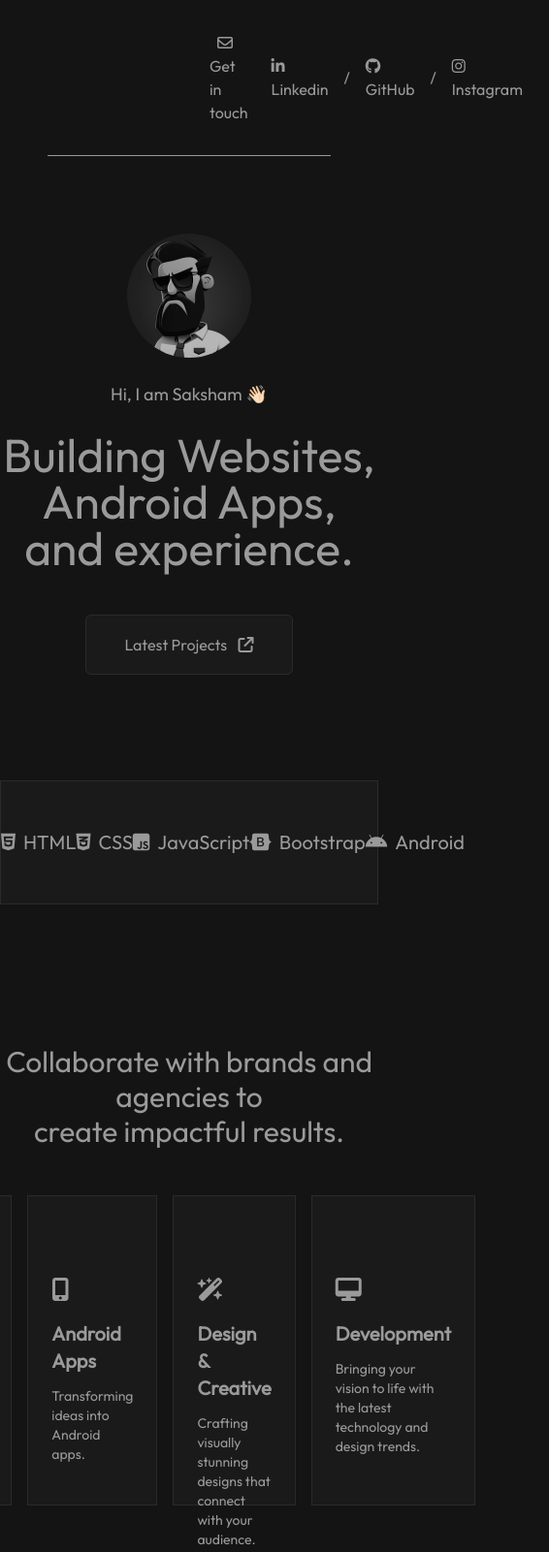
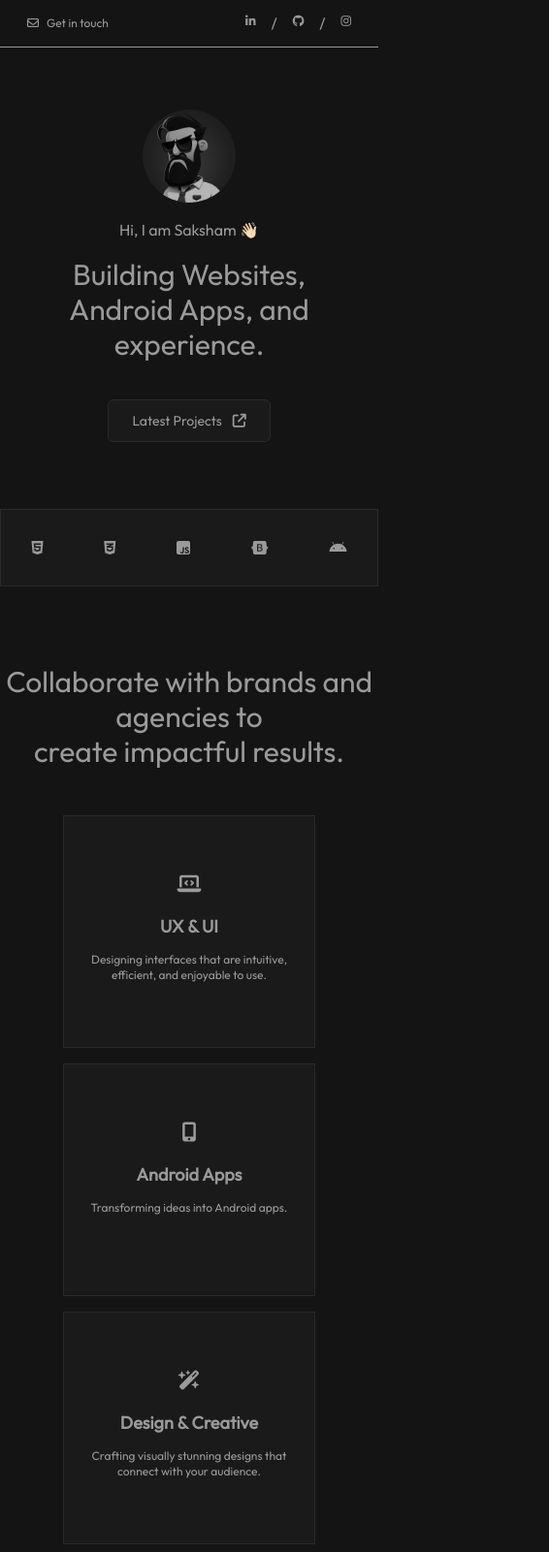
Before and after one commit to sakshamxt/sakshamxt.github.io, a plain HTML site: page index.html in a window 390 px wide. Shown: the top 1601 px of the page at 97% size, 566 px wide, since content can reach past the window. Drawn offline with Linux system fonts and the light colour scheme.

Commit message:
Add files via upload

```diff
--- a/index.html
+++ b/index.html
@@ -14,108 +14,110 @@
     <link rel="shortcut icon" href="/assets/favicon-569d9036.ico" type="image/x-icon">
 
     <title>Saksham Tyagi | Portfolio</title>
-  <link rel="stylesheet" href="/assets/index-09c3f69e.css">
+  <link rel="stylesheet" href="/assets/index-a55e28ed.css">
 </head>
 <body>
     <header>
-        <nav class="flex justify-between my-6 mx-52">
+        <nav class="flex justify-between my-2 mx-3 sm:my-6 sm:mx-52">
             <div class="leftLink inline-flex items-center">
-                <a href="#" class="hover:text-white transition-all p-2"><i class="fa-regular fa-envelope mx-2"></i>Get in touch</a>
+                <a href="#" class="hover:text-white transition-all p-2 text-xs sm:text-base"><i class="fa-regular fa-envelope mx-2"></i>Get in touch</a>
             </div>
             <div class="rightLink inline-flex items-center">
-                <a href="#" class="p-2 mx-2 hover:text-white transition-all"><i class="fa-brands fa-linkedin-in mr-2"></i>Linkedin</a>
+                <a href="#" class="p-2 mx-2 hover:text-white transition-all inline-flex text-xs sm:text-base"><i class="fa-brands fa-linkedin-in sm:mt-1 sm:mr-2"></i><h2 class="text-[0px] sm:text-base">Linkedin</h2></a>
                 <p>/</p>
-                <a href="#" class="p-2 mx-2 hover:text-white transition-all"><i class="fa-brands fa-github mr-2"></i>GitHub</a>
+                <a href="#" class="p-2 mx-2 hover:text-white transition-all inline-flex text-xs sm:text-base"><i class="fa-brands fa-github sm:mt-1 sm:mr-2"></i><h2 class="text-[0px] sm:text-base">GitHub</h2></a>
                 <p>/</p>
-                <a href="#" class="p-2 mx-2 hover:text-white transition-all"><i class="fa-brands fa-instagram mr-2"></i>Instagram</a>
+                <a href="#" class="p-2 mx-2 hover:text-white transition-all inline-flex text-xs sm:text-base"><i class="fa-brands fa-instagram sm:mt-1 sm:mr-2"></i><h2 class="text-[0px] sm:text-base">Instagram</h2></a>
             </div>
         </nav>
     </header>
         <center>
-            <hr class="h-px bg-primary border-0 w-3/4" />
+            <hr class="h-px bg-primary border-0 sm:w-3/4" />
         </center>
 
         <center>
             <div>
-                <img src="/assets/dp-398705f6.png" class="mt-20 w-32 h-auto rounded-full" alt="Profile-Pic">
-                <h3 class="text-lg my-6">Hi, I am Saksham 👋🏻</h3>
-                <h1 class="text-5xl w-96">Building Websites, Android Apps, and experience.</h1>
-                <a href="#" class="hover:border-activeBorderColor transition-all border border-solid border-borderColor rounded-md text-base relative top-16 p-5 px-10 bg-secondary">Latest Projects <i class="fa-solid fa-arrow-up-right-from-square ml-2"></i></a>
+                <img src="/assets/dp-398705f6.png" class="mt-16 sm:mt-20 w-24 sm:w-32 h-auto rounded-full" alt="Profile-Pic">
+                <h3 class="text-base sm:text-lg my-4 sm:my-6">Hi, I am Saksham 👋🏻</h3>
+                <h1 class="text-3xl w-64 sm:text-5xl sm:w-96">Building Websites, Android Apps, and experience.</h1>
+                <a href="#" class="hover:border-activeBorderColor transition-all border border-solid border-borderColor rounded-md text-sm sm:text-base relative top-12 sm:top-16 p-3 sm:p-5 px-6 sm:px-10 bg-secondary">Latest Projects <i class="fa-solid fa-arrow-up-right-from-square ml-2"></i></a>
             </div>
         </center>
 
 
         <!-- Skills  -->
 
-        <div class="flex justify-around border border-solid border-borderColor w-full bg-secondary mt-48 h-32">
+        <div class="flex justify-around sm:justify-around border border-solid border-borderColor w-full sm:w-full bg-secondary mt-32 sm:mt-48 h-20 sm:h-32">
             <div class="inline-flex items-center">
-                <i class="fa-brands fa-html5 text-xl mr-2"></i>
-                <h1 class="text-xl">HTML</h1>
+                <i class="fa-brands fa-html5 text-base sm:text-xl mr-0 sm:mr-2"></i>
+                <h1 class="text-[0px] sm:text-xl">HTML</h1>
             </div>
             <div class="inline-flex items-center">
-                <i class="fa-brands fa-css3-alt text-xl mr-2"></i>
-                <h1 class="text-xl">CSS</h1>
+                <i class="fa-brands fa-css3-alt text-base sm:text-xl mr-0 sm:mr-2"></i>
+                <h1 class="text-[0px] sm:text-xl">CSS</h1>
             </div>
             <div class="inline-flex items-center">
-                <i class="fa-brands fa-square-js text-xl mr-2"></i>
-                <h1 class="text-xl">JavaScript</h1>
+                <i class="fa-brands fa-square-js text-base sm:text-xl mr-0 sm:mr-2"></i>
+                <h1 class="text-[0px] sm:text-xl">JavaScript</h1>
             </div>
             <div class="inline-flex items-center">
-                <i class="fa-brands fa-bootstrap text-xl mr-2"></i>
-                <h1 class="text-xl">Bootstrap</h1>
+                <i class="fa-brands fa-bootstrap text-base sm:text-xl mr-0 sm:mr-2"></i>
+                <h1 class="text-[0px] sm:text-xl">Bootstrap</h1>
             </div>
             <div class="inline-flex items-center">
-                <i class="fa-brands fa-android text-xl mr-2"></i>
-                <h1 class="text-xl">Android</h1>
+                <i class="fa-brands fa-android text-base sm:text-xl mr-0 sm:mr-2"></i>
+                <h1 class="text-[0px] sm:text-xl">Android</h1>
             </div>
         </div>
 
 
         <!-- Services -->
 
-        <div class="w-full mt-36">
+        <div class="w-full mt-20 sm:mt-36">
             <center>
             <div>
-                <h1 class="text-3xl">Collaborate with brands and agencies to <br/>create impactful results.</h1>
+                <h1 class="text-3xl sm:text-5xl">Collaborate with brands and agencies to <br/>create impactful results.</h1>
             </div>
             </center>
 
-            <div class="flex justify-center my-10">
-                <div class="card w-64 h-80 bg-secondary m-2 p-6 border border-solid border-borderColor">
-                    <i class="fa-solid fa-laptop-code my-2 mt-14 text-2xl"></i>
-                    <h1 class="text-xl font-bold my-2">UX & UI</h1>
-                    <h3 class="text-sm my-3">Designing interfaces that are intuitive, efficient, and enjoyable to use.</h3>
+            <center>
+            <div class="flex flex-col items-center sm:flex-row justify-center my-10">
+                <div class="card w-2/3 sm:w-64 h-60 sm:h-80 bg-secondary m-2 p-6 border border-solid border-borderColor">
+                    <i class="fa-solid fa-laptop-code my-2 mt-8 sm:mt-14 text-xl sm:text-2xl"></i>
+                    <h1 class="text-lg sm:text-xl font-bold my-2">UX & UI</h1>
+                    <h3 class="text-xs sm:text-sm my-3">Designing interfaces that are intuitive, efficient, and enjoyable to use.</h3>
                 </div>
-                <div class="card w-64 h-80 bg-secondary m-2 p-6 border border-solid border-borderColor">
-                    <i class="fa-solid fa-mobile-screen-button my-2 mt-14 text-2xl"></i>
-                    <h1 class="text-xl font-bold my-2">Android Apps</h1>
-                    <h3 class="text-sm my-3">Transforming ideas into Android apps.</h3>
+                <div class="card w-2/3 sm:w-64 h-60 sm:h-80 bg-secondary m-2 p-6 border border-solid border-borderColor">
+                    <i class="fa-solid fa-mobile-screen-button my-2 mt-8 sm:mt-14 text-xl sm:text-2xl"></i>
+                    <h1 class="text-lg sm:text-xl font-bold my-2">Android Apps</h1>
+                    <h3 class="text-xs sm:text-sm my-3">Transforming ideas into Android apps.</h3>
                 </div>
-                <div class="card w-64 h-80 bg-secondary m-2 p-6 border border-solid border-borderColor">
-                    <i class="fa-solid fa-wand-magic-sparkles my-2 mt-14 text-2xl"></i>
-                    <h1 class="text-xl font-bold my-2">Design & Creative</h1>
-                    <h3 class="text-sm my-3">Crafting visually stunning designs that connect with your audience.</h3>
+                <div class="card w-2/3 sm:w-64 h-60 sm:h-80 bg-secondary m-2 p-6 border border-solid border-borderColor">
+                    <i class="fa-solid fa-wand-magic-sparkles my-2 mt-8 sm:mt-14 text-xl sm:text-2xl"></i>
+                    <h1 class="text-lg sm:text-xl font-bold my-2">Design & Creative</h1>
+                    <h3 class="text-xs sm:text-sm my-3">Crafting visually stunning designs that connect with your audience.</h3>
                 </div>
-                <div class="card w-64 h-80 bg-secondary m-2 p-6 border border-solid border-borderColor">
-                    <i class="fa-solid fa-desktop my-2 mt-14 text-2xl"></i>
-                    <h1 class="text-xl font-bold my-2">Development</h1>
-                    <h3 class="text-sm my-3">Bringing your vision to life with the latest technology and design trends.</h3>
+                <div class="card w-2/3 sm:w-64 h-60 sm:h-80 bg-secondary m-2 p-6 border border-solid border-borderColor">
+                    <i class="fa-solid fa-desktop my-2 mt-8 sm:mt-14 text-xl sm:text-2xl"></i>
+                    <h1 class="text-lg sm:text-xl font-bold my-2">Development</h1>
+                    <h3 class="text-xs sm:text-sm my-3">Bringing your vision to life with the latest technology and design trends.</h3>
                 </div>
             </div>
+            </center>
         </div>
 
 
         <!-- Call to Action -->
 
         <center>
-            <hr class="h-px bg-primary border-0 w-3/4 mt-36" />
+            <hr class="h-px bg-primary border-0 sm:w-3/4 mt-20 sm:mt-36" />
         </center>
 
 
-        <div class="mt-44">
+        <div class="mt-32 sm:mt-44">
             <center>
-            <h1 class="text-5xl w-96 my-4">Tell me about your next project.</h1>
-            <a href="#" class="hover:border-activeBorderColor transition-all border border-solid border-borderColor rounded-md text-base relative top-16 p-5 px-10 bg-secondary">Get in touch<i class="fa-regular fa-envelope ml-2"></i></a>
+            <h1 class="text-3xl sm:text-5xl w-30 sm:w-96 my-4">Tell me about your next project.</h1>
+            <a href="#" class="hover:border-activeBorderColor transition-all border border-solid border-borderColor rounded-md text-sm relative sm:text-base top-12 sm:top-16 p-3 sm:p-5 px-6 sm:px-10 bg-secondary">Get in touch<i class="fa-regular fa-envelope ml-2"></i></a>
             </center>
         </div>
 
@@ -123,18 +125,18 @@
         <!-- Footer -->
 
         <center>
-            <hr class="h-px bg-primary border-0 w-3/4 mt-56" />
+            <hr class="h-px bg-primary border-0 sm:w-3/4 mt-36 sm:mt-56" />
         </center>
 
-        <div class="flex justify-between my-6 mx-52">
-            <h3>© 2023 All rights reserved.</h3>
+        <div class="flex justify-between my-2 mx-3 sm:my-6 sm:mx-52">
+            <h3 class="text-sm sm:text-base">© 2023 All rights reserved.</h3>
 
             <div class="rightLink inline-flex items-center">
-                <a href="#" class="p-2 mx-2 hover:text-white transition-all"><i class="fa-brands fa-linkedin-in mr-2"></i>Linkedin</a>
+                <a href="#" class="p-2 mx-2 hover:text-white transition-all inline-flex text-xs sm:text-base"><i class="fa-brands fa-linkedin-in sm:mt-1 sm:mr-2"></i><h2 class="text-[0px] sm:text-base">Linkedin</h2></a>
                 <p>/</p>
-                <a href="#" class="p-2 mx-2 hover:text-white transition-all"><i class="fa-brands fa-github mr-2"></i>GitHub</a>
+                <a href="#" class="p-2 mx-2 hover:text-white transition-all inline-flex text-xs sm:text-base"><i class="fa-brands fa-github sm:mt-1 sm:mr-2"></i><h2 class="text-[0px] sm:text-base">GitHub</h2></a>
                 <p>/</p>
-                <a href="#" class="p-2 mx-2 hover:text-white transition-all"><i class="fa-brands fa-instagram mr-2"></i>Instagram</a>
+                <a href="#" class="p-2 mx-2 hover:text-white transition-all inline-flex text-xs sm:text-base"><i class="fa-brands fa-instagram sm:mt-1 sm:mr-2"></i><h2 class="text-[0px] sm:text-base">Instagram</h2></a>
             </div>
 
         </div>
```
Also changed, not shown: assets/index-a55e28ed.css (added).
